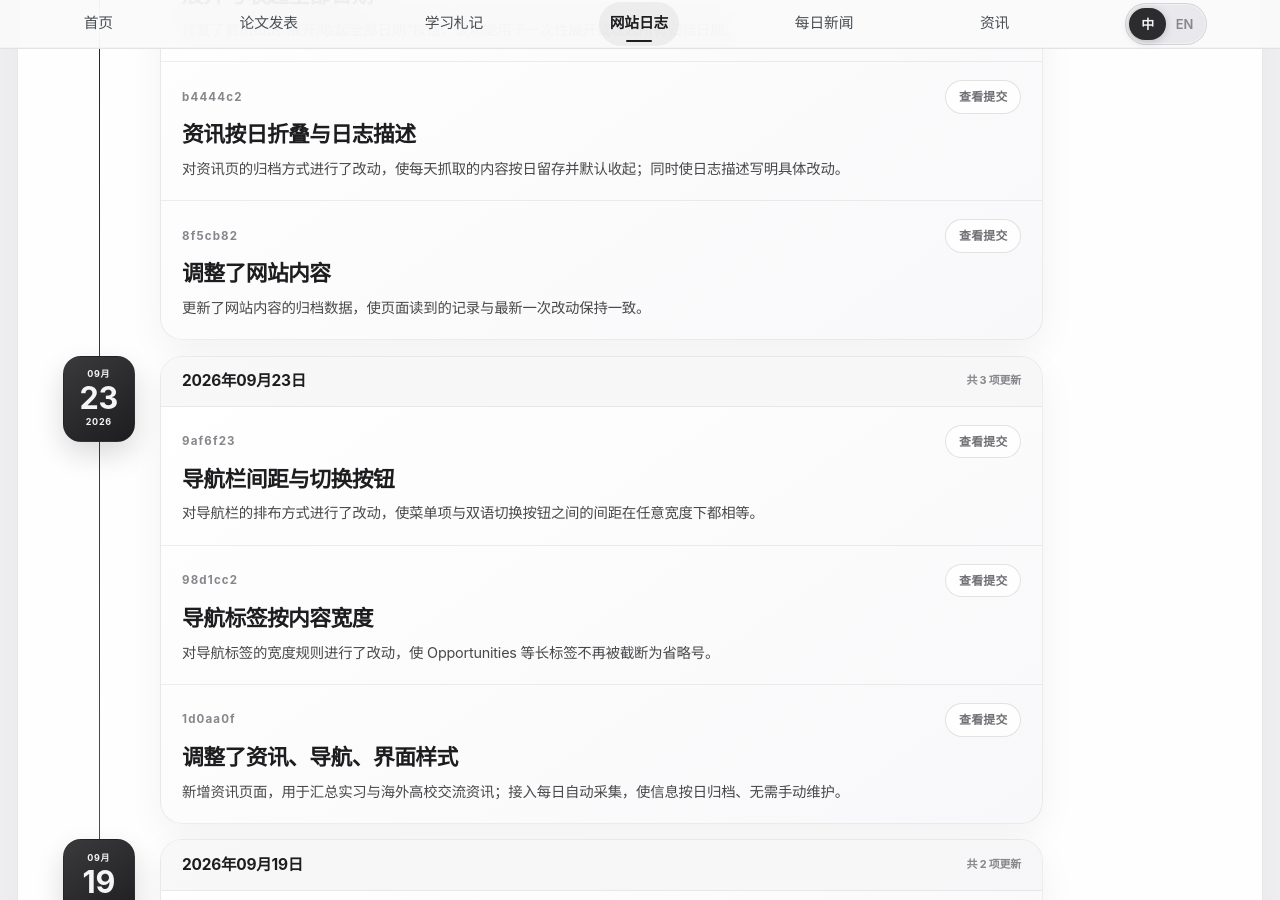
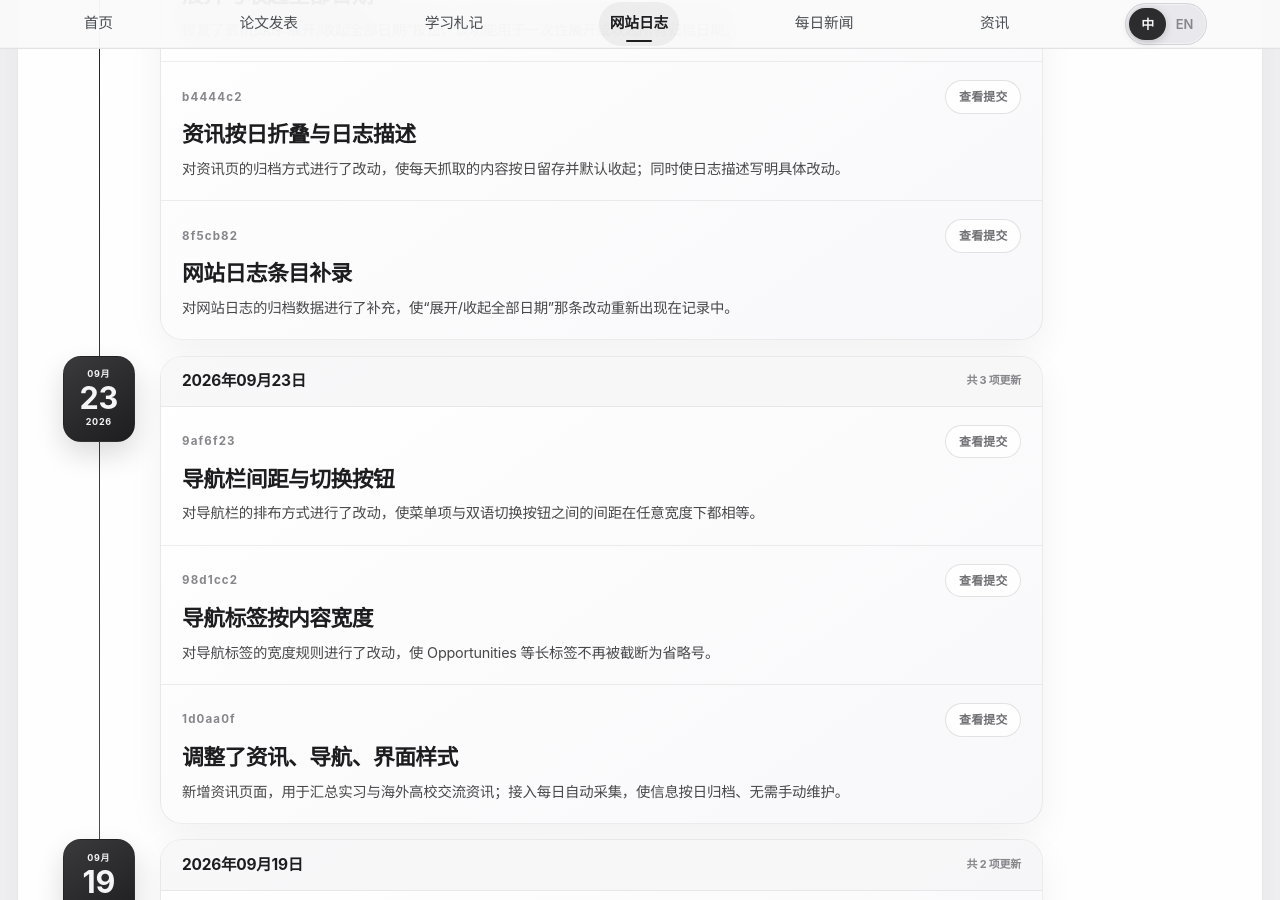
Before and after one commit to HaoxiangLuo/HaoxiangLuo.github.io, a Jekyll site: the page built from _pages/site-log-zh.html, in a window 1280 px wide and 900 px high, scrolled down 526 px. Built offline with Jekyll 4.4.1, drawn with Linux system fonts in a browser that asks for light colours; a style sheet for code colours, icons or effects is not loaded.

Commit message:
Label site-log data files and reword the restore entry
_data/site_updates.json did not match the site-log label, so the entry for the
previous commit read as a change to generic site content. The path rule now
covers it, and that entry was reworded to say what it actually did.

```diff
--- a/_data/site_updates.json
+++ b/_data/site_updates.json
@@ -29,15 +29,15 @@
   },
   {
     "date": "2026-09-24",
-    "title_zh": "调整了网站内容",
-    "title_en": "Refined site content",
+    "title_zh": "网站日志条目补录",
+    "title_en": "Restored a site-log entry",
     "message": "Restore the entry for the expand/collapse fix",
-    "story_zh": "更新了网站内容的归档数据，使页面读到的记录与最新一次改动保持一致。",
-    "story_en": "Updated the archived data behind site content so the page shows the records from the latest change.",
+    "story_zh": "对网站日志的归档数据进行了补充，使“展开/收起全部日期”那条改动重新出现在记录中。",
+    "story_en": "Restored the missing entry in the site-log archive so the expand/collapse fix appears in the record again.",
     "purpose_zh": "持续改进网站内容、信息组织与使用体验。",
     "purpose_en": "Restore the entry for the expand/collapse fix",
-    "details_zh": "更新网站内容与信息呈现。",
-    "details_en": "Updated website content and information presentation.",
+    "details_zh": "补回被合并冲突丢掉的 b6622dd 条目，并修正日志数据的字段归类。",
+    "details_en": "Re-added the b6622dd entry dropped by a merge conflict and corrected how site-log data files are labelled.",
     "sha": "8f5cb82",
     "url": "https://github.com/HaoxiangLuo/HaoxiangLuo.github.io/commit/8f5cb828d143bd99da55ba60017eb81133051edd"
   },
--- a/scripts/update_site_log.py
+++ b/scripts/update_site_log.py
@@ -123,7 +123,7 @@ def labels(files: list[str]) -> tuple[list[str], list[str]]:
             add("论文发表", "Publications")
         elif "study-notes" in path:
             add("学习札记", "Study Notes")
-        elif "site-log" in path or "site_log" in path:
+        elif "site-log" in path or "site_log" in path or "site_updates" in path:
             add("网站日志", "Site Log")
         elif "daily-news" in path or "daily_news" in path:
             add("每日新闻", "Daily News")
```
